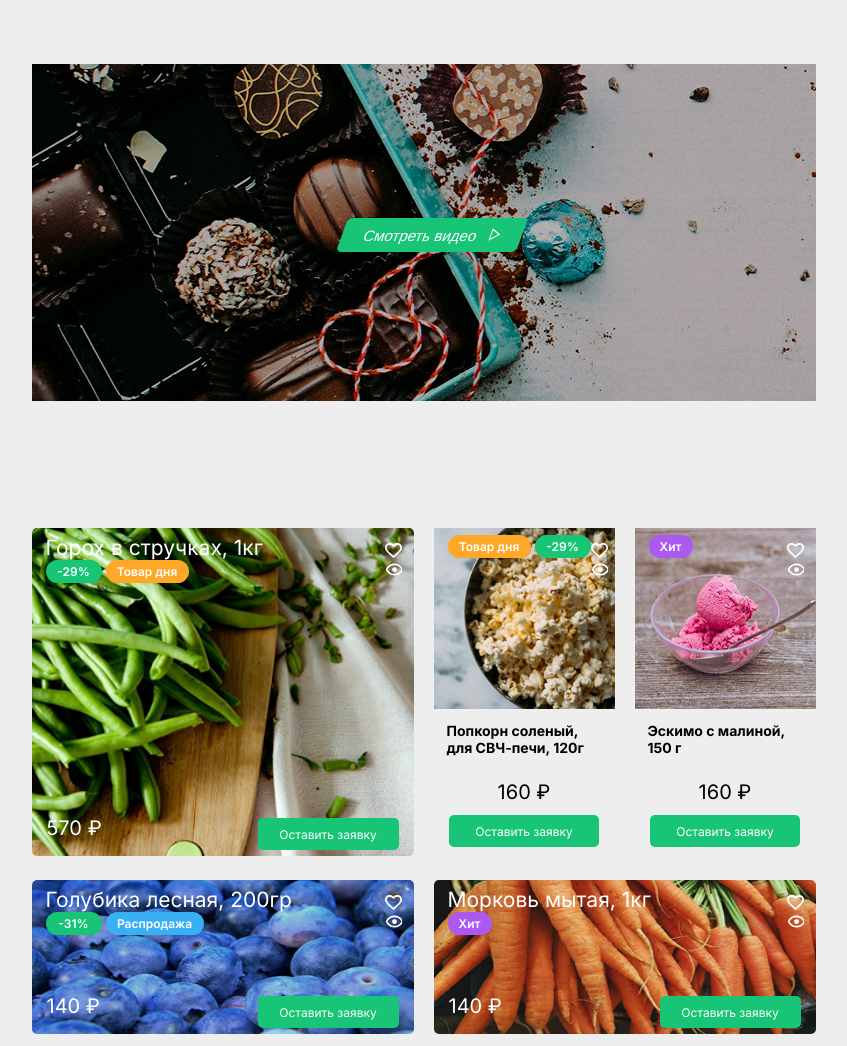
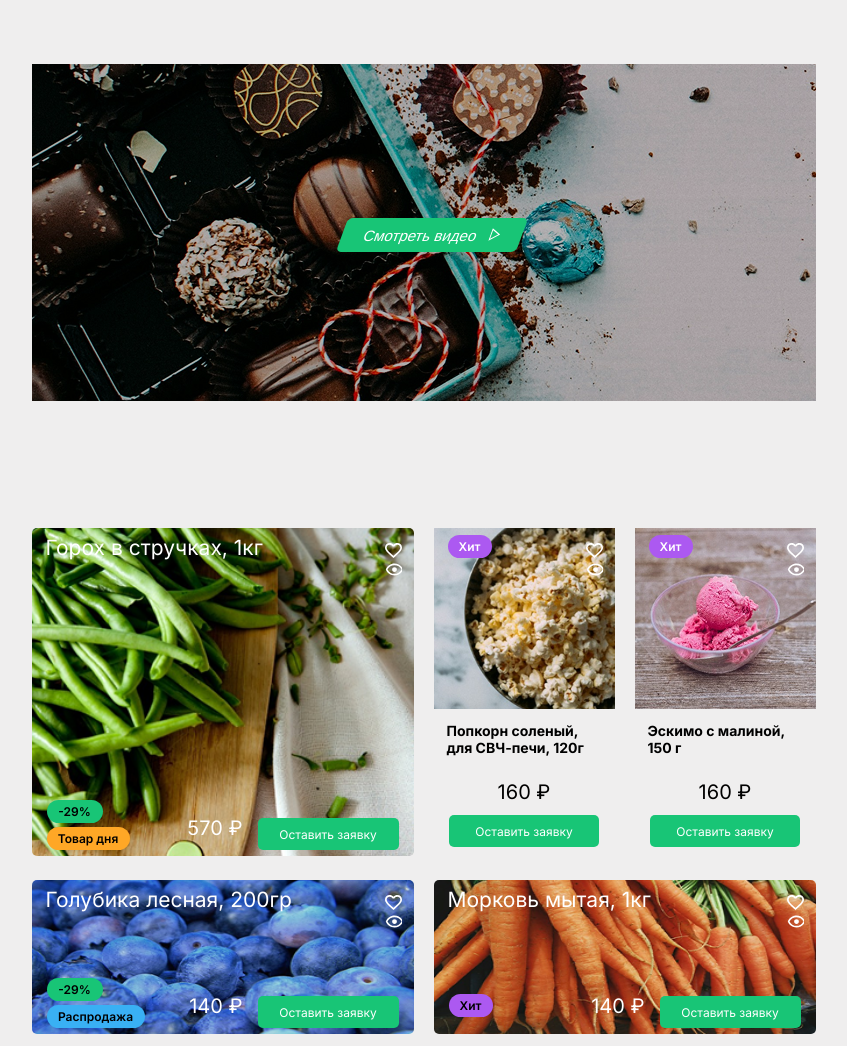
Before and after one commit to nikitakozhukhar/RocketBusiness, a website built with webpack: page src/index.html in a window 1280 px wide. Shown: the whole page, without its empty margins (96-943 px from the left). Built offline with nearby package versions, Linux system fonts and the light colour scheme.

Commit message:
update index.html

```diff
--- a/src/index.html
+++ b/src/index.html
@@ -45,7 +45,7 @@
               <div class="card_header">
                 <div class="card_header__left">
                   <div class="card_title">Горох в стручках, 1кг</div>
-                  <div class="cards_promo">
+                  <div class="cards_promo tablete-hide">
                     <div class="card_promo card_promo__sale">-29%</div>
                     <div class="card_promo card_promo__day">Товар дня</div>
                   </div>
@@ -56,6 +56,10 @@
                 </div>
               </div>
               <div class="card_footer">
+                <div class="cards_promo cards_promo-tablet">
+                  <div class="card_promo card_promo__sale">-29%</div>
+                  <div class="card_promo card_promo__day">Товар дня</div>
+                </div>
                 <div class="card_price">570 <span>₽</span></div>
                 <div class="card_application">Оставить заявку</div>
               </div>
@@ -74,7 +78,7 @@
               <div class="card_header">
                 <div class="card_header__left">
                   <div class="card_title">Голубика лесная, 200гр</div>
-                  <div class="cards_promo">
+                  <div class="cards_promo tablete-hide">
                     <div class="card_promo card_promo__sale">-31%</div>
                     <div class="card_promo card_promo__sellout">Распродажа</div>
                   </div>
@@ -85,6 +89,13 @@
                 </div>
               </div>
               <div class="card_footer">
+                <div class="cards_promo cards_promo-tablet">
+                  <div class="card_promo card_promo__sale">-29%</div>
+                  <div class="card_promo card_promo__day tablete-hide">
+                    Товар дня
+                  </div>
+                  <div class="card_promo card_promo__sellout">Распродажа</div>
+                </div>
                 <div class="card_price">140 <span>₽</span></div>
                 <div class="card_application">Оставить заявку</div>
               </div>
@@ -101,7 +112,7 @@
               <div class="card_header">
                 <div class="card_header__left">
                   <div class="card_title">Морковь мытая, 1кг</div>
-                  <div class="cards_promo">
+                  <div class="cards_promo tablete-hide">
                     <div class="card_promo card_promo__hit">Хит</div>
                   </div>
                 </div>
@@ -111,6 +122,15 @@
                 </div>
               </div>
               <div class="card_footer">
+                <div class="cards_promo cards_promo-tablet">
+                  <div class="card_promo card_promo__hit">Хит</div>
+                  <div class="card_promo card_promo__sale tablete-hide">
+                    -29%
+                  </div>
+                  <div class="card_promo card_promo__day tablete-hide">
+                    Товар дня
+                  </div>
+                </div>
                 <div class="card_price">140 <span>₽</span></div>
                 <div class="card_application">Оставить заявку</div>
               </div>
@@ -131,18 +151,23 @@
                   Попкорн соленый, для СВЧ-печи, 120г
                 </h3>
                 <p class="product-card__price">160 ₽</p>
-                <div class="card_application card_application-slider">Оставить заявку</div>
+                <div class="card_application card_application-slider">
+                  Оставить заявку
+                </div>
                 <div class="card_header">
                   <div class="card_header__left card_header__left-slider">
                     <div class="cards_promo slider-cards-promo">
-                      <div class="card_promo card_promo__day slider-card-promo__day">
+                      <div
+                        class="card_promo card_promo__day slider-card-promo__day tablete-hide "
+                      >
                         Товар дня
                       </div>
                       <div
-                        class="card_promo card_promo__sale slider-card-promo__sale"
+                        class="card_promo card_promo__sale slider-card-promo__sale tablete-hide "
                       >
                         -29%
                       </div>
+                      <div class="card_promo card_promo__hit">Хит</div>
                     </div>
                   </div>
                   <div class="card_header__right card_header__right-slider">
@@ -160,7 +185,9 @@
                 />
                 <h3 class="product-card__title">Эскимо с малиной, 150 г</h3>
                 <p class="product-card__price">160 ₽</p>
-                <div class="card_application card_application-slider">Оставить заявку</div>
+                <div class="card_application card_application-slider">
+                  Оставить заявку
+                </div>
                 <div class="card_header">
                   <div class="card_header__left card_header__left-slider">
                     <div class="cards_promo">
```
